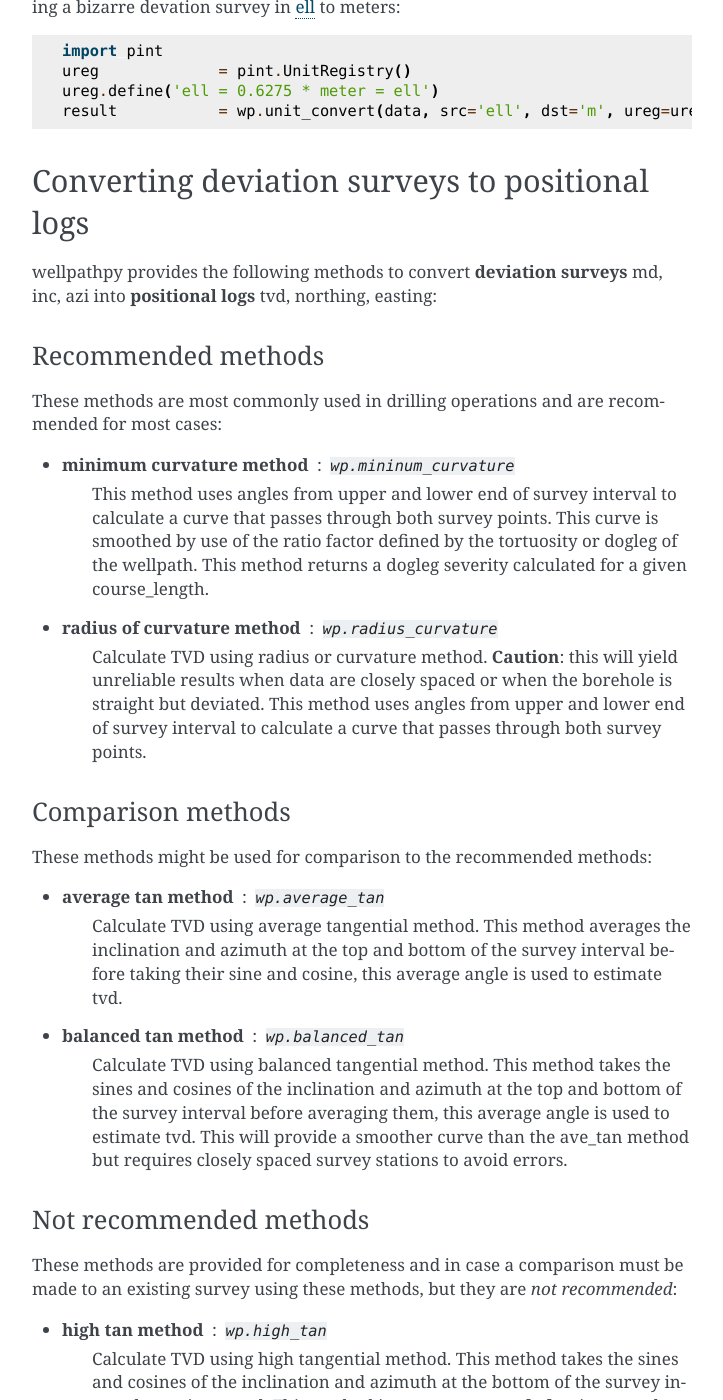
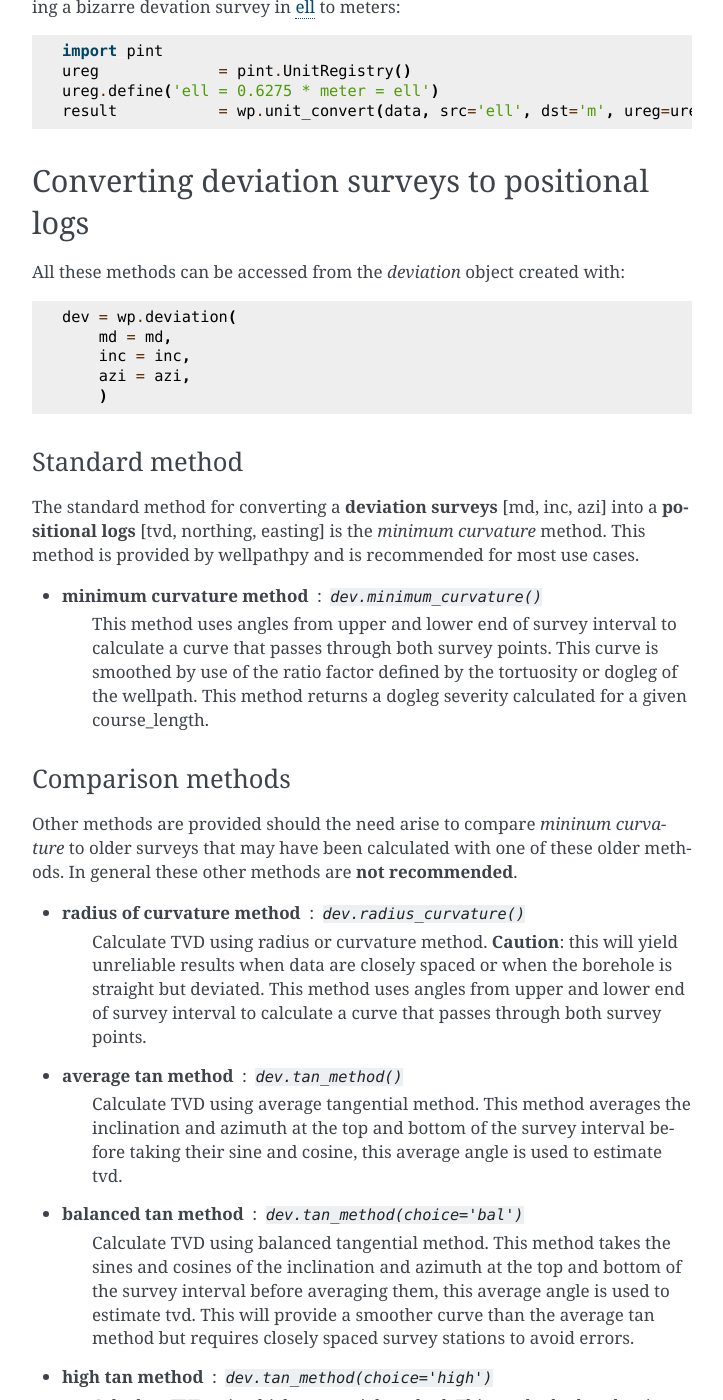
Before and after one commit to Zabamund/wellpathpy, a Sphinx documentation site: the page built from docs/source/tutorial.rst, in a window 1280 px wide and 1400 px high, scrolled down 5849 px. Shown: the whole window, without its empty margins (388-1111 px from the left). Built offline with Sphinx 7.4.7, drawn with Linux system fonts in a browser that asks for light colours; some of the changed text lies outside the part shown.

Commit message:
Update converting deviation to position introduction section
Before showing usage, explain how to access the methods from the
deviation object. Introduce the miniumum curvature as the go-to
method for most use-cases and simply provide the other methods
for comparison to older surveys.

```diff
--- a/docs/source/tutorial.rst
+++ b/docs/source/tutorial.rst
@@ -225,57 +225,61 @@ Consider the need of converting a bizarre devation survey in
 Converting deviation surveys to positional logs
 ###############################################
 
-wellpathpy provides the following methods to convert **deviation surveys** md, inc, azi into **positional logs** tvd, northing, easting:
+All these methods can be accessed from the *deviation* object created with:
 
-Recommended methods
-*******************
+.. code-block:: python
 
-These methods are most commonly used in drilling operations and are recommended for most cases:
+   dev = wp.deviation(
+       md = md,
+       inc = inc,
+       azi = azi,
+       )
 
-- **minimum curvature method** : ``wp.mininum_curvature``
+Standard method
+***************
+
+The standard method for converting a **deviation surveys** [md, inc, azi] into a **positional logs** [tvd, northing, easting] is the *minimum curvature* method.
+This method is provided by wellpathpy and is recommended for most use cases.
+
+- **minimum curvature method** : ``dev.minimum_curvature()``
     This method uses angles from upper and lower end of survey interval to
     calculate a curve that passes through both survey points.
     This curve is
     smoothed by use of the ratio factor defined by the tortuosity or dogleg
     of the wellpath.
     This method returns a dogleg severity calculated for a given course_length.
-- **radius of curvature method** : ``wp.radius_curvature``
+
+Comparison methods
+******************
+
+Other methods are provided should the need arise to compare *mininum curvature* to older surveys that may have been calculated with one of these older methods.
+In general these other methods are **not recommended**.
+
+- **radius of curvature method** : ``dev.radius_curvature()``
     Calculate TVD using radius or curvature method.
     **Caution**: this will yield unreliable results when data are closely spaced
     or when the borehole is straight but deviated.
     This method uses angles from upper and lower end of survey interval to
     calculate a curve that passes through both survey points.
-
-Comparison methods
-******************
-
-These methods might be used for comparison to the recommended methods:
-
-- **average tan method** : ``wp.average_tan``
+- **average tan method** : ``dev.tan_method()``
     Calculate TVD using average tangential method.
     This method averages the inclination and azimuth at the top and
     bottom of the survey interval before taking their sine and cosine,
     this average angle is used to estimate tvd.
-- **balanced tan method** : ``wp.balanced_tan``
+- **balanced tan method** : ``dev.tan_method(choice='bal')``
     Calculate TVD using balanced tangential method.
     This method takes the sines and cosines of the inclination and azimuth
     at the top and bottom of the survey interval before averaging them,
     this average angle is used to estimate tvd.
-    This will provide a smoother curve than the ave_tan method but requires
+    This will provide a smoother curve than the average tan method but requires
     closely spaced survey stations to avoid errors.
-
-Not recommended methods
-***********************
-
-These methods are provided for completeness and in case a comparison must be made to an existing survey using these methods, but they are *not recommended*:
-
-- **high tan method** : ``wp.high_tan``
+- **high tan method** : ``dev.tan_method(choice='high')``
     Calculate TVD using high tangential method.
     This method takes the sines and cosines of the inclination and azimuth
     at the bottom of the survey interval to estimate tvd.
     This method is **not recommended** as it can make gross tvd and offset
     errors in typical deviated wells.
-- **low tan method** : ``wp.low_tan``
+- **low tan method** : ``dev.tan_method(choice='low')``
     Calculate TVD using low tangential method.
     This method takes the sines and cosines of the inclination and azimuth
     at the top of the survey interval to estimate tvd.
```
